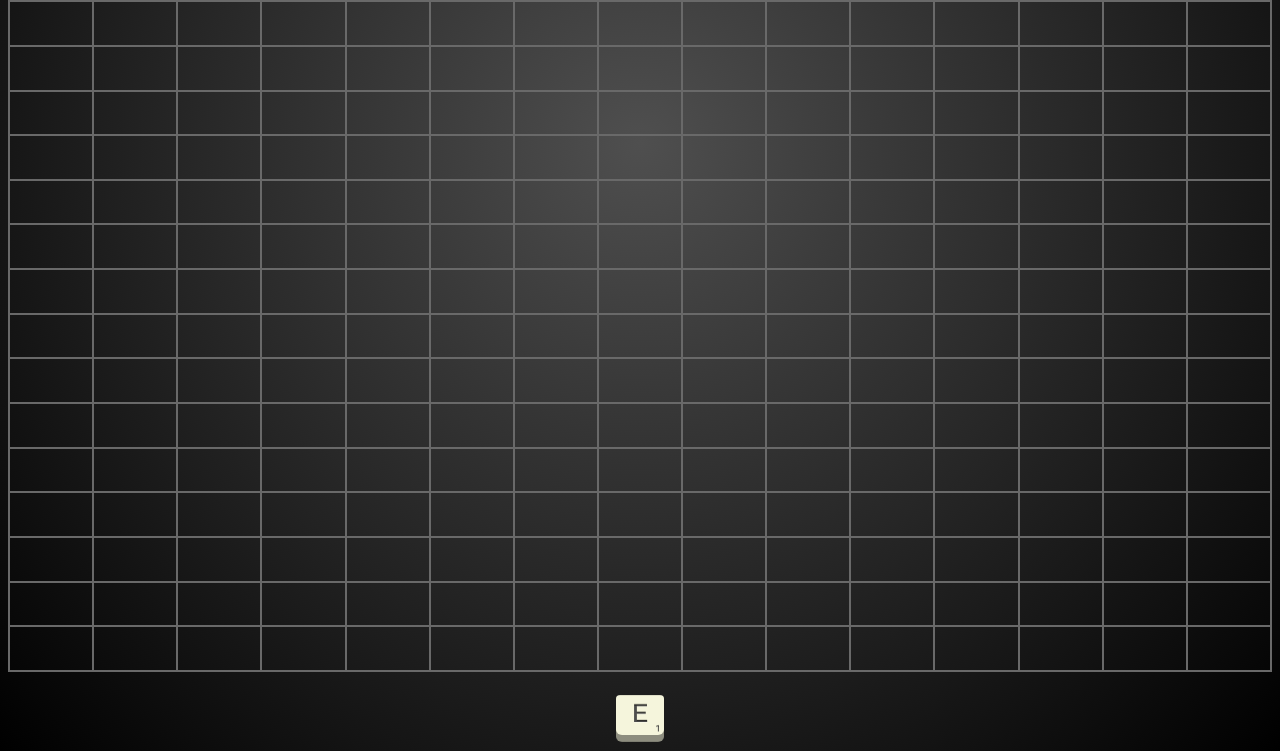
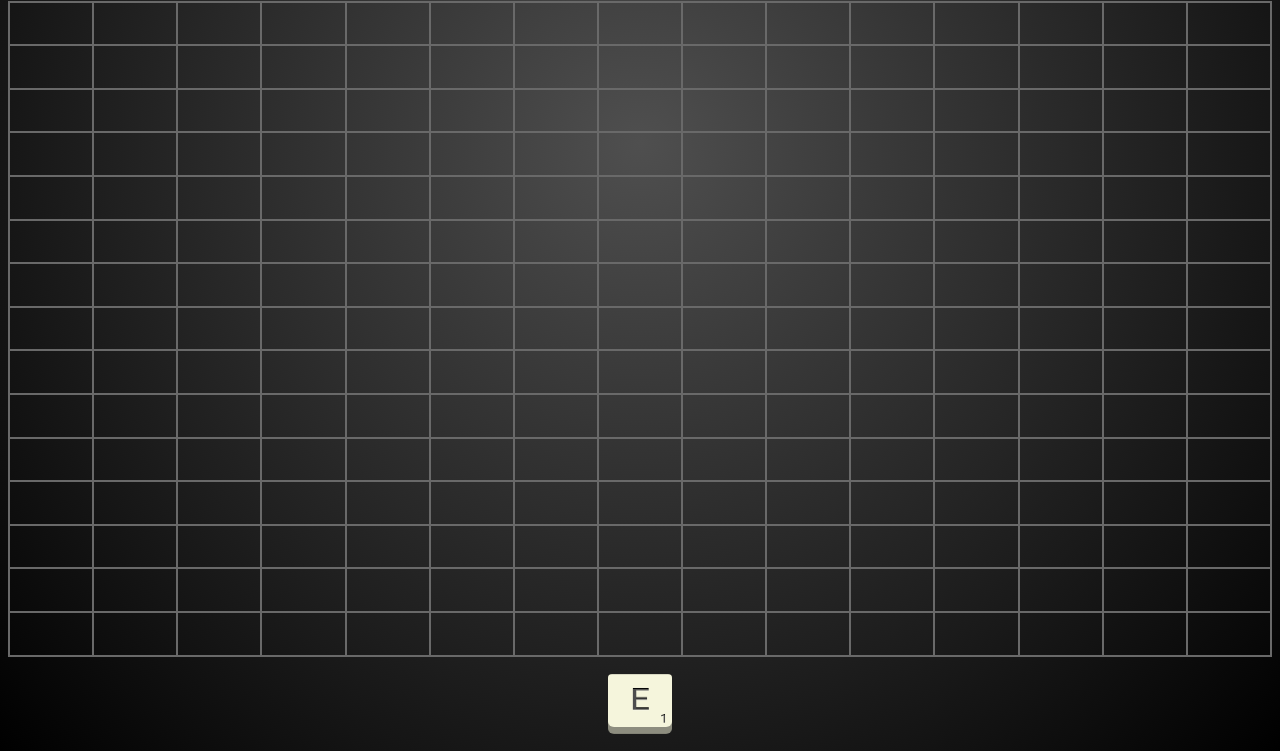
Before and after one commit to Pololops/2022-Scrabble-like, a React app: page / in a window 1280 px wide. Shown: the part 49-800 px from the top of the page. Built offline with nearby package versions, Linux system fonts and the light colour scheme.

Commit message:
variant font size of letters in CSS

```diff
--- a/src/components/App/styles.scss
+++ b/src/components/App/styles.scss
@@ -1,4 +1,5 @@
 .app {
+  position: relative;
   padding: 0;
   text-align: center;
   width: 100vw;
--- a/src/components/Board/style.scss
+++ b/src/components/Board/style.scss
@@ -25,7 +25,7 @@
 @media (min-height: 480px) {
   .board {
     max-width: calc(100vw - 1rem);
-    max-height: calc(100vh - 8rem);
+    max-height: calc(100vh - 9rem);
     width: 100%;
     margin-top: 0;
   }
--- a/src/components/Letters/style.scss
+++ b/src/components/Letters/style.scss
@@ -16,12 +16,12 @@
     flex-direction: column;
     justify-content: center;
     min-width: 2rem;
-    max-width: 3rem;
+    max-width: 4rem;
     height: calc(100% / 7);
     min-height: 2rem;
-    max-height: 3rem;
+    max-height: 4rem;
     aspect-ratio: 1 / 0.95;
-    font-size: 1.8em;
+    font-size: 8vh;
 
     color: rgba(255, 255, 255, 0.3);
     text-shadow: 0 -1px 0 black;
@@ -43,7 +43,7 @@
       position: absolute;
       bottom: 0.1em;
       right: 0.3em;
-      font-size: 0.35em;
+      font-size: 0.4em;
     }
 
     &:hover {
@@ -51,11 +51,12 @@
     }
 
     &:active {
+      position: relative;
       border-radius: 5px;
       transform: scale(1.2, 1.2) rotateX(0deg);
       filter: brightness(1.2) drop-shadow(0 3px 8px black);
       box-shadow: 0 2px 0 var(--letter-secondary-color);
-      z-index: 2;
+      z-index: 1;
     }
   }
 }
@@ -66,12 +67,12 @@
     width: 100%;
     height: initial;
     margin-right: 0;
-    padding-top: 0.5rem;
-    padding-bottom: 0.5rem;
 
     &__letter {
       width: calc(100% / 7);
       height: auto;
+      margin-top: -0.5rem;
+      font-size: 2.2em;
 
       /* Start appear slidein animation */
       animation: slidein-from-right 0.3s ease-out;
```
